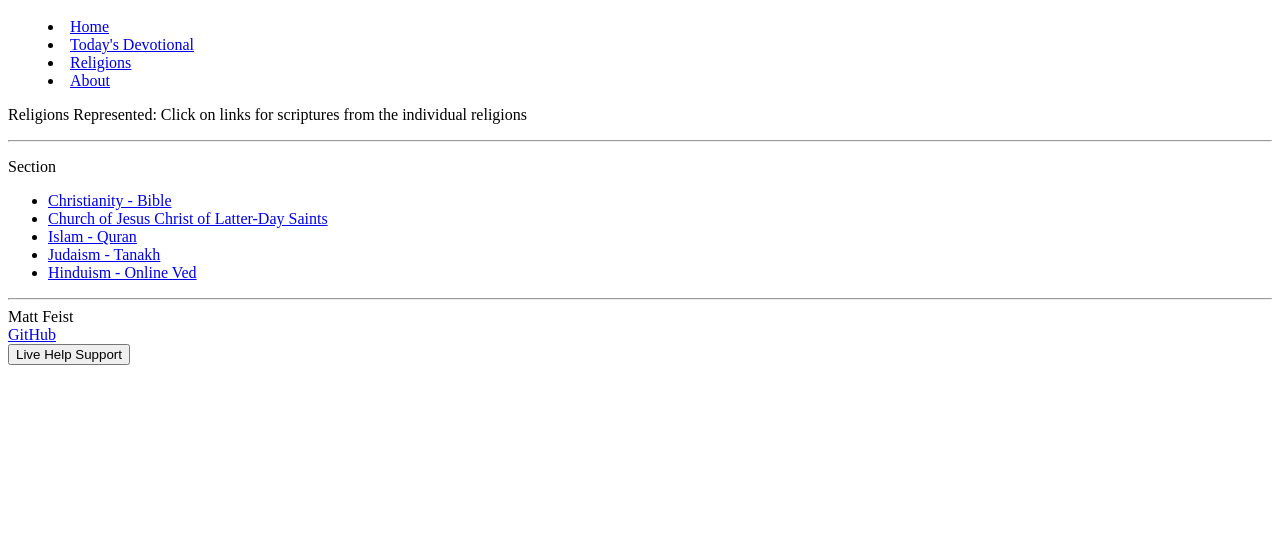
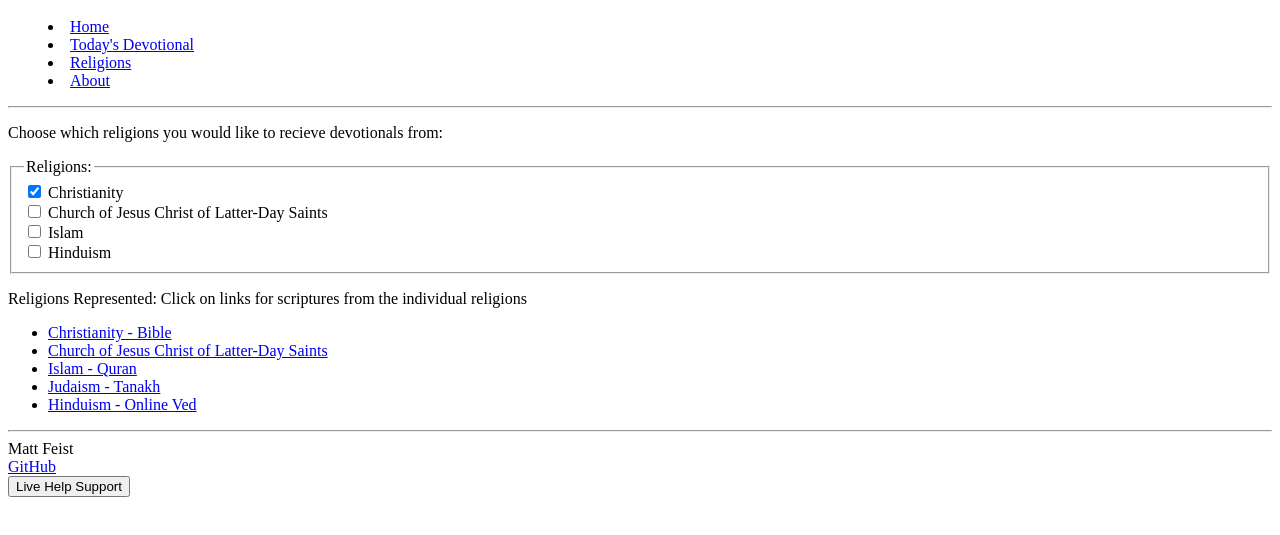
Before and after one commit to mdf53/startup, a plain HTML site: page religions.html in a window 1280 px wide. Shown: the part 55-590 px from the top of the page. Drawn offline with Linux system fonts and the light colour scheme.

Commit message:
Added checklists for religions

```diff
--- a/religions.html
+++ b/religions.html
@@ -12,15 +12,32 @@
             <li><a href="about.html">About</a></li>
           </menu>
         </nav>
-        <p>Religions Represented: <span>Click on links for scriptures from the individual religions</span></p>
 
         <!-- Since we don't have the ability to style we use old style HTML to give some visual formatting -->
         <hr />
       </header>
 
     <main>
+        <section>
+            <p>Choose which religions you would like to recieve devotionals from:</p>
+            <fieldset>
+                <legend>Religions:</legend>
+                <input type="checkbox" id="Christianity" name="varCheckbox" value="Christianity" checked />
+                <label for="checkbox1">Christianity</label>
+                <br />
+                <input type="checkbox" id="Church of Jesus Christ of Latter-Day Saints" name="varCheckbox" value="Church of Jesus Christ of Latter-Day Saints" />
+                <label for="checkbox2">Church of Jesus Christ of Latter-Day Saints</label>
+                <br />
+                <input type="checkbox" id="Islam" name="varCheckbox" value="Islam" />
+                <label for="checkbox3">Islam</label>
+                <br />
+                <input type="checkbox" id="Hinduism" name="varCheckbox" value="Hinduism" />
+                <label for="checkbox4">Hinduism</label>
+                <br />
+            </fieldset>
+        </section>
       <section>
-        <p>Section</p>
+        <p>Religions Represented: <span>Click on links for scriptures from the individual religions</span></p>
         <ul>
           <li><a href="https://www.biblegateway.com/versions/">Christianity - Bible</a></li>
           <li><a href="https://www.churchofjesuschrist.org/study/scriptures?lang=eng&platform=web"> Church of Jesus Christ of Latter-Day Saints </a></li>
```
